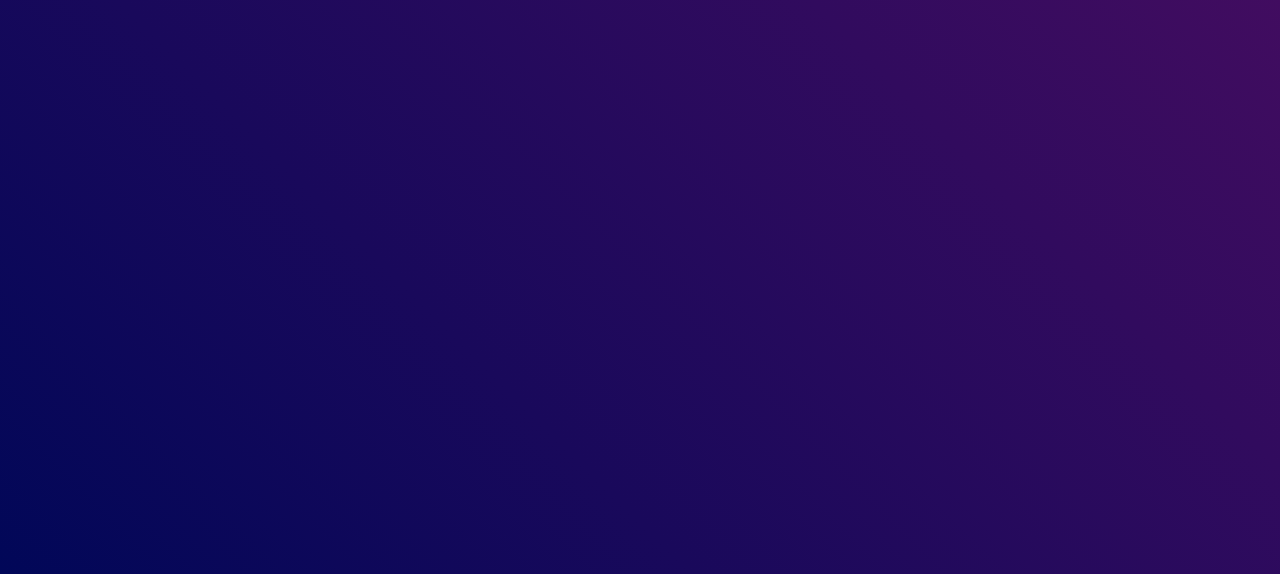
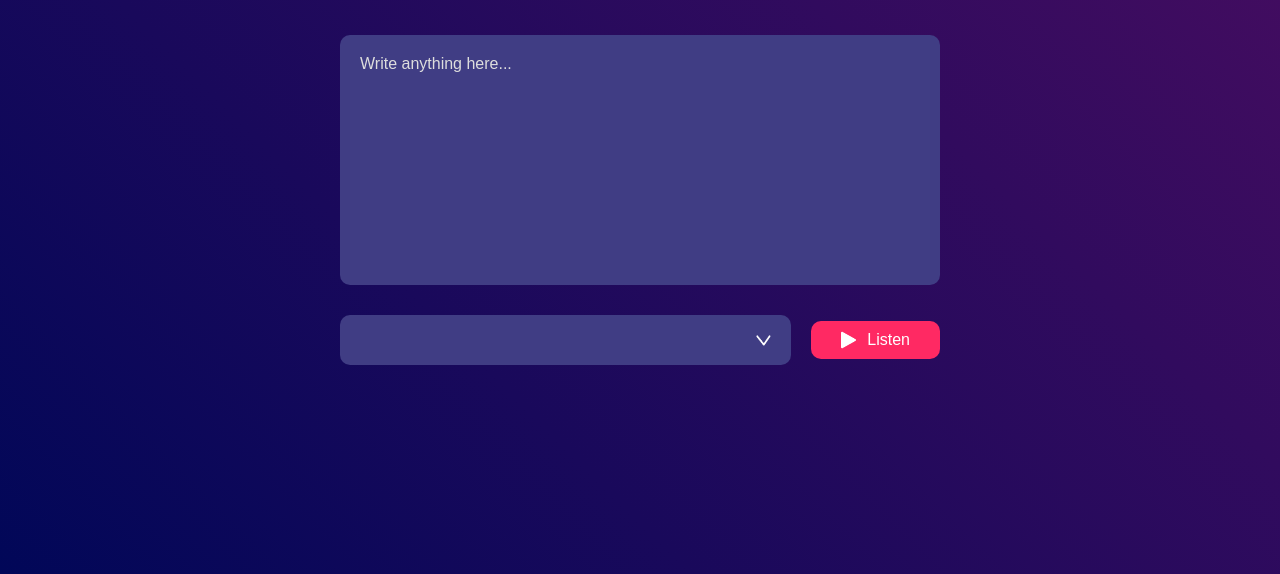
Before and after one commit to mohammad-zaidansari/text-to-voice-converter, a plain HTML site: page index.html in a window 1280 px wide. Shown: the part 226-800 px from the top of the page. Drawn offline with Linux system fonts and the light colour scheme.

Commit message:
add html and css

```diff
--- a/index.html
+++ b/index.html
@@ -7,13 +7,12 @@
     <link rel="stylesheet" href="style.css">
 </head>
 <body>
-
     <div class="hero">
         <h1>Text to Speech <span>Converter</span></h1>
         <textarea placeholder="Write anything here..."></textarea>
         <div class="row">
             <select></select>
-            <button>Listen</button>
+            <button> <img src="images/play.png" > Listen</button>
         </div>
     </div>
 
--- a/style.css
+++ b/style.css
@@ -11,8 +11,9 @@
     background: linear-gradient(45deg, #010758, #490d61);
     display: flex;
     align-items: center;
-    justify-self: center;
+    justify-content: center;
     flex-direction: column;
+    color: #fff;
 }
 
 .hero h1{
@@ -25,3 +26,64 @@
 .hero h1 span{
     color: #ff2963;
 }
+
+textarea{
+    width: 600px;
+    height: 250px;
+    background: #403d84;
+    color: #fff;
+    font-size: 20px;
+    border: 0;
+    outline: 0;
+    padding: 20px;
+    border-radius: 10px;
+    resize: none;
+    margin-bottom: 30px;
+}
+
+textarea::placeholder{
+    font-size: 16px;
+    color: #ddd;
+}
+
+.row{
+    width: 600px;
+    display: flex;
+    align-items: center;
+    gap: 20px;
+}
+
+button{
+    background: #ff2963;
+    color: #fff;
+    font-size: 16px;
+    padding: 10px 30px;
+    border-radius: 10px;
+    border: 0;
+    outline: 0;
+    cursor: pointer;
+    display: flex;
+    align-items: center;
+}
+
+button img{
+    width: 16px;
+    margin-right: 10px;
+}
+
+select{
+    flex: 1;
+    color: #fff;
+    background: #403d84;
+    height: 50px;
+    padding: 0 20px;
+    outline: 0;
+    border: 0;
+    border-radius: 10px;
+    appearance: none;
+    background-image: url(images/dropdown.png);
+    background-repeat: no-repeat;
+    background-size: 15px;
+    background-position-x: calc(100% - 20px) ;
+    background-position-y: 20px;
+}
```
